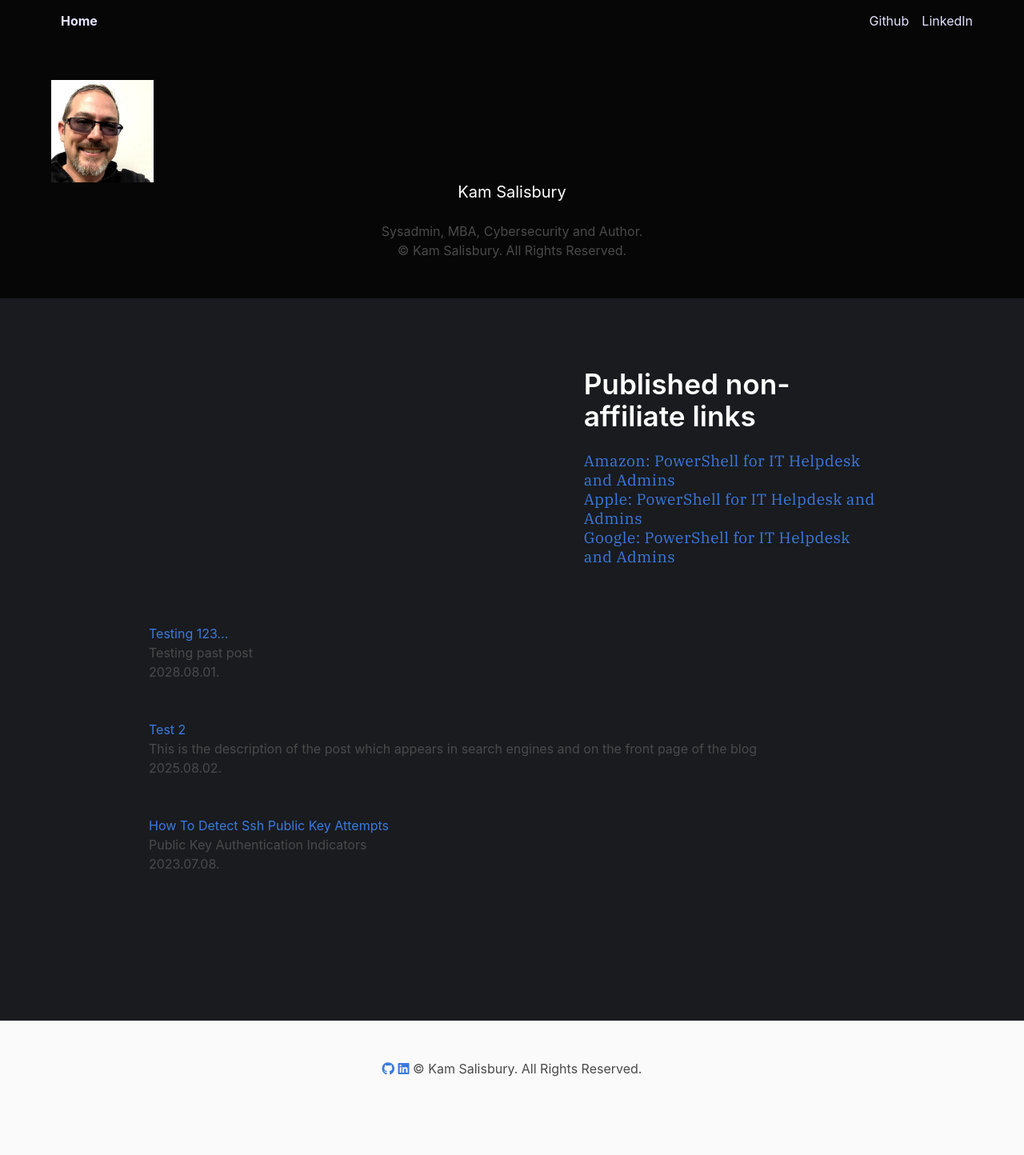
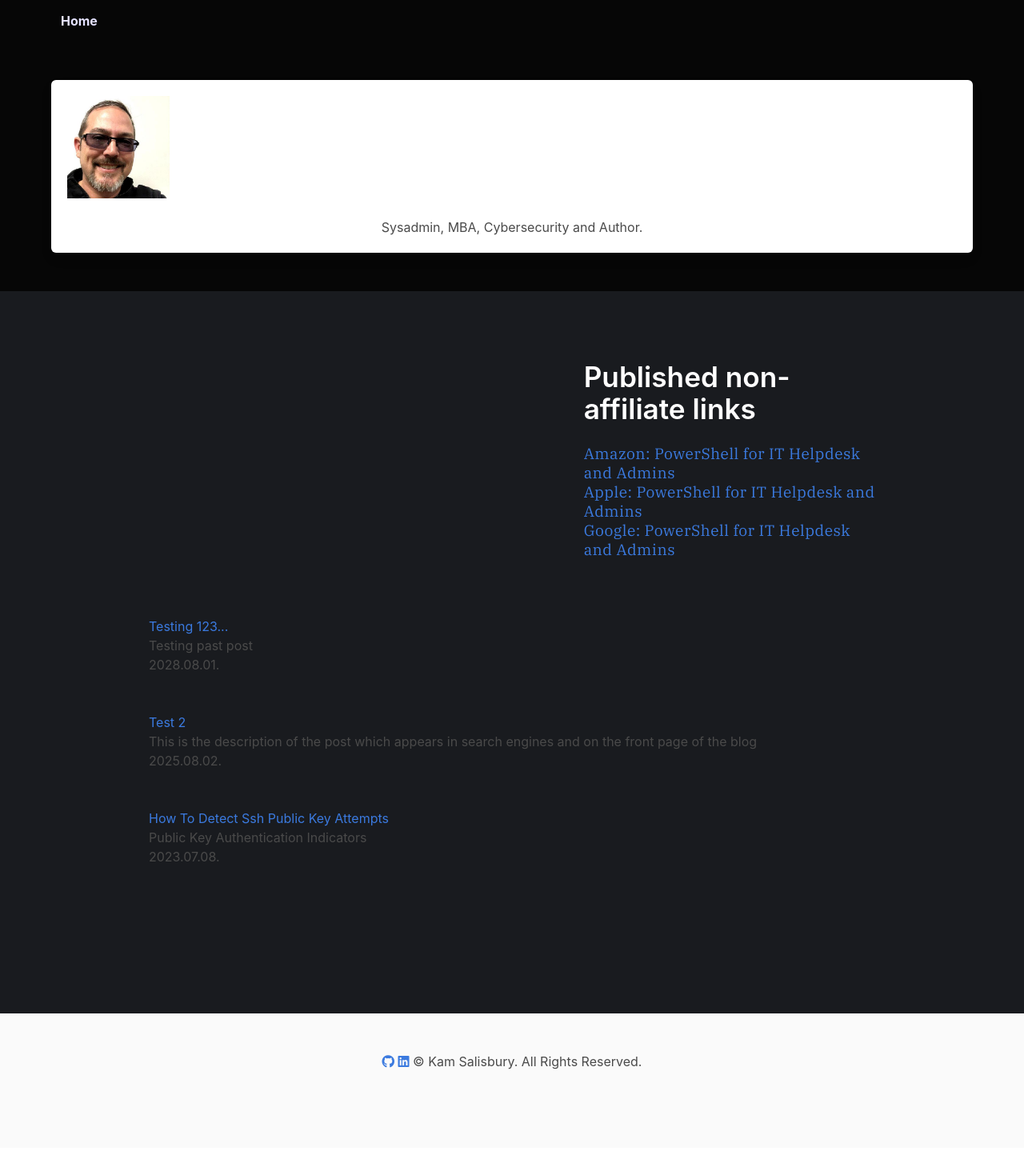
Before and after one commit to kamsalisbury/kamsalisbury.github.io, a Jekyll site: the page built from index.html, in a window 1280 px wide. Shown: the whole page at 80% size. Built offline with Jekyll 4.4.1, drawn with Linux system fonts in a browser that asks for light colours; nearby versions of some CDN libraries; the list of posts is cut into pages by our own code.

Commit message:
Hero content in a box

```diff
--- a/_layouts/default.html
+++ b/_layouts/default.html
@@ -21,7 +21,7 @@
                                 Home
                             </a>
                         </div>
-                        <div class="navbar-end">
+                        <!-- <div class="navbar-end">
                             <div class="navbar-item">
                                 <a href="https://github.com/kamsalisbury">
                                     Github
@@ -30,7 +30,7 @@
                                     LinkedIn
                                 </a>
                             </div>
-                        </div>
+                        </div> -->
                     </div>
                 </nav>
 
@@ -38,16 +38,23 @@
         </div>
         <div class="hero-body">
             <div class="container has-text-centered">
+                <div class="box">
+                    <div class="columns">
+                        <div class="column">
                             <figure class="image is-128x128">
                                 <img src="29674098.jpg" />
                             </figure>
+                        </div>
+                        <div class="column">
                             <h2 class="subtitle">
                                 Kam Salisbury
                             </h2>
+                        </div>
+                    </div>
                     <h3>
                         Sysadmin, MBA, Cybersecurity and Author.
                     </h3>
-                <h6>&copy; Kam Salisbury. All Rights Reserved.</h6>
+                </div>
             </div>
         </div>
     </section>
```
Lines whose indentation alone changed are shown as unchanged.
